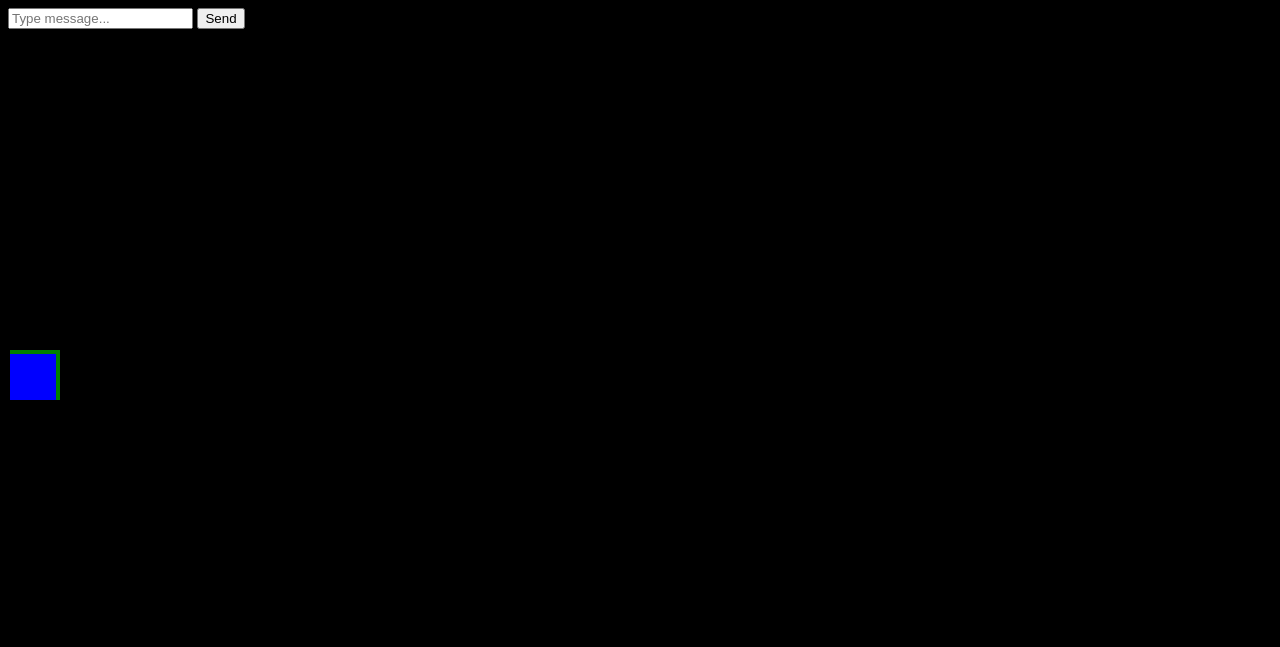
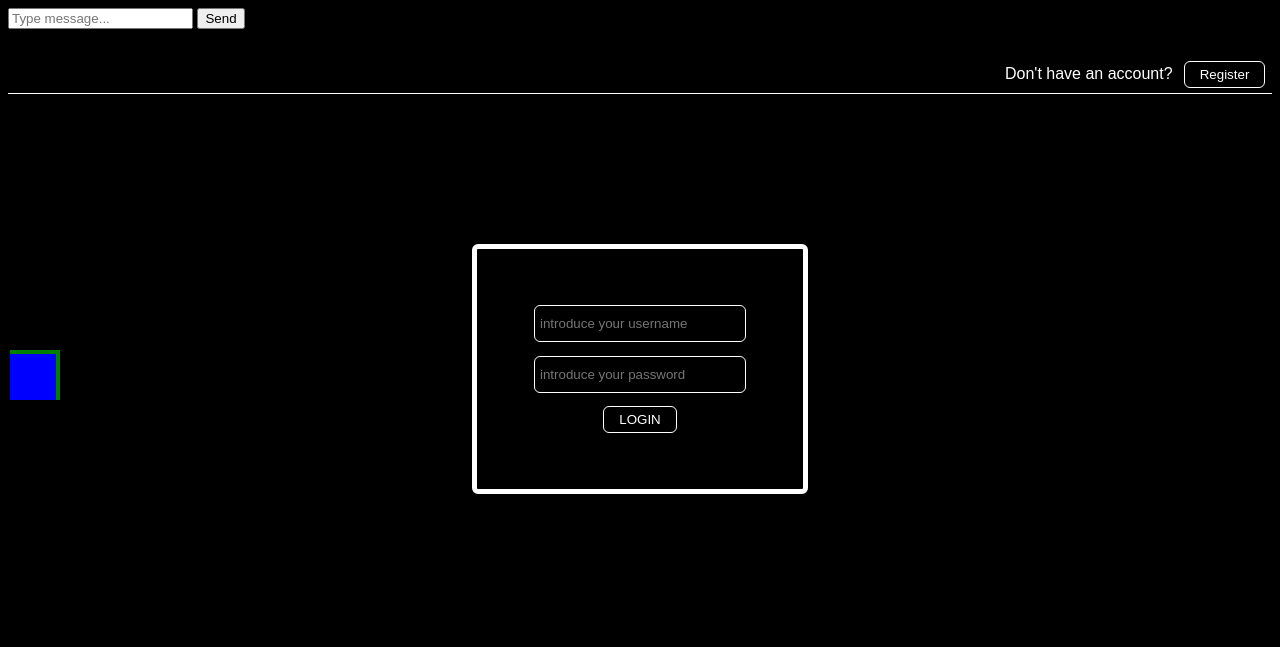
Before and after one commit to iratxeMoya/ECV-P2, a website: page src/index.html in a window 1280 px wide. Drawn offline with Linux system fonts and the light colour scheme.

Commit message:
no comprender al señor este

```diff
--- a/src/index.html
+++ b/src/index.html
@@ -23,36 +23,36 @@
 				</div>
 			</div>
 		</div>
-		<!-- <div class="loginBody"> -->
-			<!-- <form method="post" action="/register" id="top"> -->
-				<!-- <div class="registerBox"> -->
-					<!-- <label>Don't have an account?</label> -->
-					<!-- <button type="button" id = 'registerTopBtn' class="formBtn">Register</button> -->
-				<!-- </div> -->
-			<!-- </form> -->
-			<!-- <div class="loginBox"> -->
-				<!-- <form method="post" action="/node/9027/chat" id="middle"> -->
-					<!-- <input class="formInput" placeholder="introduce your username" id="logUsername"> -->
-					<!-- <input type="password" class="formInput" placeholder="introduce your password" id="logPassword"> -->
-					<!-- <button type="button" id='loginBotBtn' class="formBtn">LOGIN</button> -->
-				<!-- </form> -->
-			<!-- </div> -->
-		<!-- </div> -->
-		<!-- <div class="registerBody" style='display: none;'> -->
-			<!-- <form method="post" action="/register" id="top"> -->
-				<!-- <div class="registerBox"> -->
-					<!-- <label>Already have an account?</label> -->
-					<!-- <button type="button" id='loginTopBtn' class="formBtn">Login</button> -->
-				<!-- </div> -->
-			<!-- </form> -->
-			<!-- <div class="loginBox"> -->
-				<!-- <form method="post" action="/node/9027/chat" id="middle"> -->
-					<!-- <input class="formInput" placeholder="introduce your username" id="regUsername"> -->
-					<!-- <input type="password" class="formInput" placeholder="introduce your password" id="regPassword"> -->
-					<!-- <button type="button" id='registerBotBtn' class="formBtn">REGISTER</button> -->
-				<!-- </form> -->
-			<!-- </div> -->
-		<!-- </div> -->
+		<div class="loginBody">
+			<form method="post" action="/register" id="top">
+				<div class="registerBox">
+					<label>Don't have an account?</label>
+					<button type="button" id = 'registerTopBtn' class="formBtn">Register</button>
+				</div>
+			</form>
+			<div class="loginBox">
+				<form method="post" action="/node/9027/chat" id="middle">
+					<input class="formInput" placeholder="introduce your username" id="logUsername">
+					<input type="password" class="formInput" placeholder="introduce your password" id="logPassword">
+					<button type="button" id='loginBotBtn' class="formBtn">LOGIN</button>
+				</form>
+			</div>
+		 </div>
+		<div class="registerBody" style='display: none;'>
+			<form method="post" action="/register" id="top">
+				<div class="registerBox">
+					<label>Already have an account?</label>
+					<button type="button" id='loginTopBtn' class="formBtn">Login</button>
+				</div>
+			</form>
+			<div class="loginBox">
+				<form method="post" action="/node/9027/chat" id="middle">
+					<input class="formInput" placeholder="introduce your username" id="regUsername">
+					<input type="password" class="formInput" placeholder="introduce your password" id="regPassword">
+					<button type="button" id='registerBotBtn' class="formBtn">REGISTER</button>
+				</form>
+			</div>
+		</div>
 		<script src="plaza.js"></script>
 	</body>
 </html>
```
